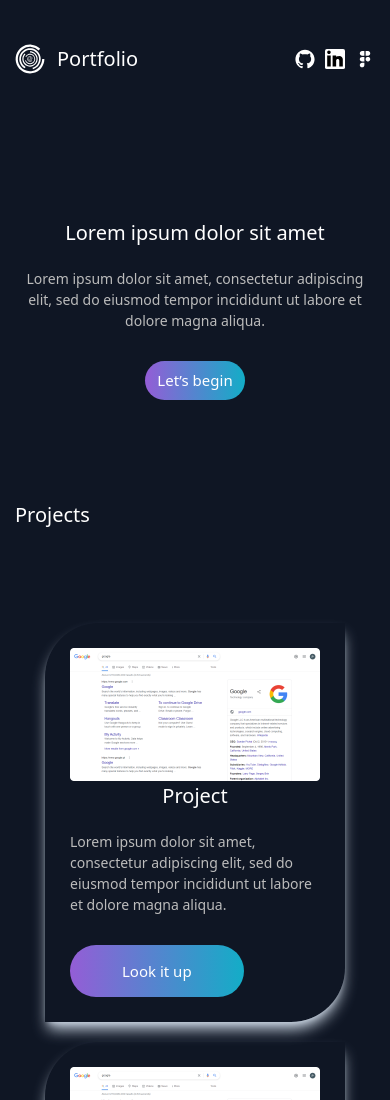
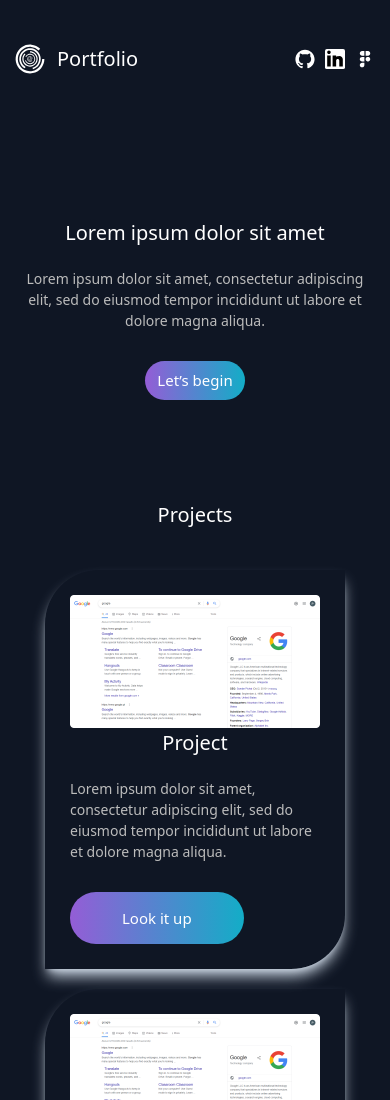
Before and after one commit to Muslima-coder/8-dars.vite, a React (Vite) app: page / in a window 390 px wide. Shown: the top 1100 px of the page. Built offline with nearby package versions, Linux system fonts and the light colour scheme.

Commit message:
update commit

```diff
--- a/src/modules/Projects.jsx
+++ b/src/modules/Projects.jsx
@@ -31,9 +31,9 @@ function Projects(){
         }
     ]
     return(
-        <section className="pb-[320px]">
+        <section className="sm:pb-[320px] pb-[100px]">
             <div className="containers">
-                <Heading extraClass={"!mb-[93px] !sm:mx-0 !mx-auto !text-start !text-center "} title={"Projects"}/>
+                <Heading extraClass={"!sm:mb-[93px] !mb-[40px] !sm:text-start !text-center "} title={"Projects"}/>
                 <div className="flex-col gap-[20px] sm:mx-0 flex sm:flex-row sm:justify-between flex-wrap sm:gap-[97px]">
                 {ProjectList.map(item => <ProjectItem key={item.id} item={item} /> )}
                 </div>
```
